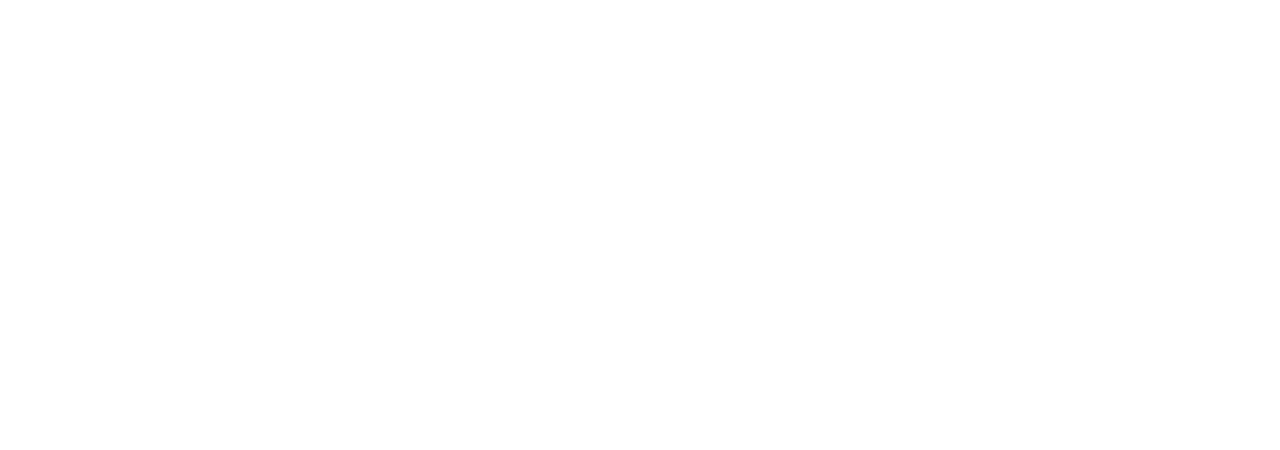
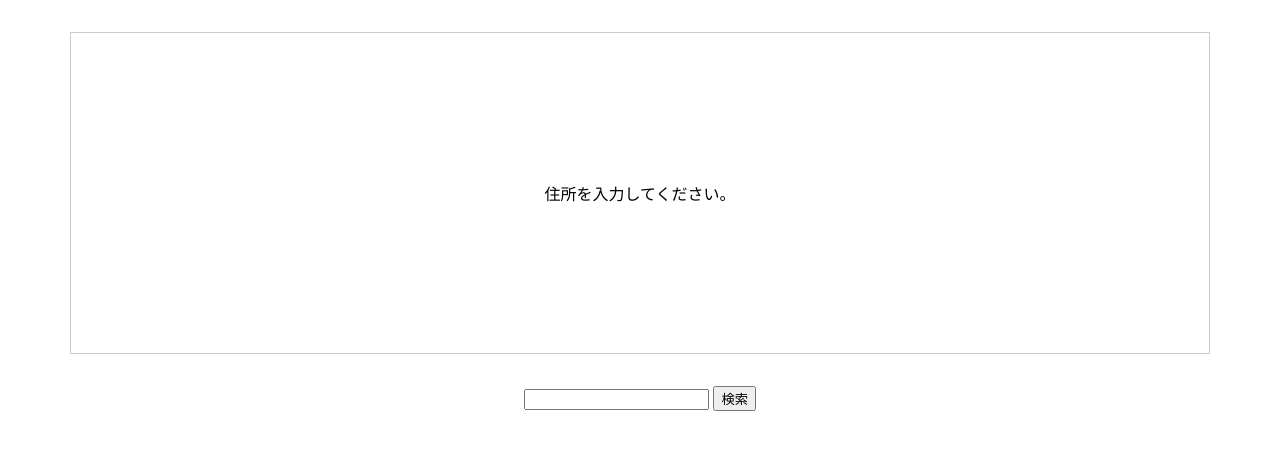
Before and after one commit to rum1r/UnderstandingTsGoogleMaps, a website built with webpack: page index.html in a window 1280 px wide. Built offline with nearby package versions, Linux system fonts and the light colour scheme.

Commit message:
170. プロジェクトの設定

```diff
--- /dev/null
+++ b/app.css
@@ -0,0 +1,19 @@
+html {
+  font-family: sans-serif;
+}
+
+#map {
+  width: 90%;
+  height: 20rem;
+  border: 1px solid #ccc;
+  margin: 2rem auto;
+  display: flex;
+  justify-content: center;
+  align-items: center;
+  text-align: center;
+}
+
+form {
+  text-align: center;
+  margin: 2rem auto;
+}
--- a/index.html
+++ b/index.html
@@ -6,6 +6,15 @@
     <meta http-equiv="X-UA-Compatible" content="ie=edge" />
     <title>TypeScriptを理解する</title>
     <script src="dist/bundle.js" defer></script>
+    <link rel="stylesheet" href="app.css" />
   </head>
-  <body></body>
+  <body>
+    <div id="map">
+      <p>住所を入力してください。</p>
+    </div>
+    <form>
+      <input type="text" id="address" />
+      <button type="submit">検索</button>
+    </form>
+  </body>
 </html>
```
